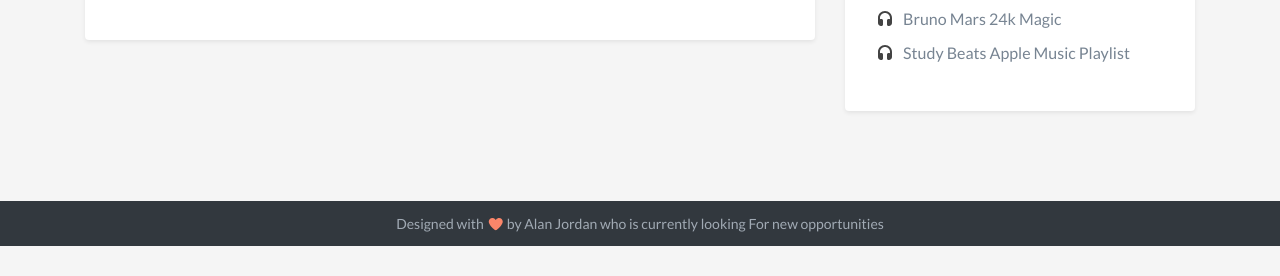
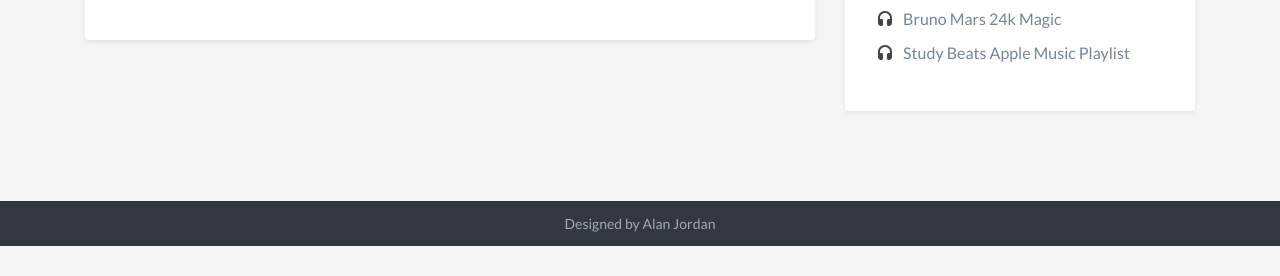
Before and after one commit to alanbjordan/portfolio2020, a plain HTML site: page index.html in a window 1280 px wide. Shown: the part 2004-2280 px from the top of the page. Drawn offline with nearby package versions, Linux system fonts and the light colour scheme; no server answers; some icons are missing.

Commit message:
Update footer

```diff
--- a/index.html
+++ b/index.html
@@ -266,7 +266,7 @@
     <footer class="footer">
         <div class="container text-center">
                 <!--/* This template is free as long as you keep the attribution link below. Thank you for your support. :) If you'd like to use the template without the attribution, you can buy the commercial license via our website: themes.3rdwavemedia.com */-->
-                <small class="copyright">Designed with <i class="fas fa-heart"></i> by Alan Jordan who is currently looking For new opportunities</small>
+                <small class="copyright">Designed by Alan Jordan</small>
         </div><!--//container-->
     </footer><!--//footer-->
 
```
